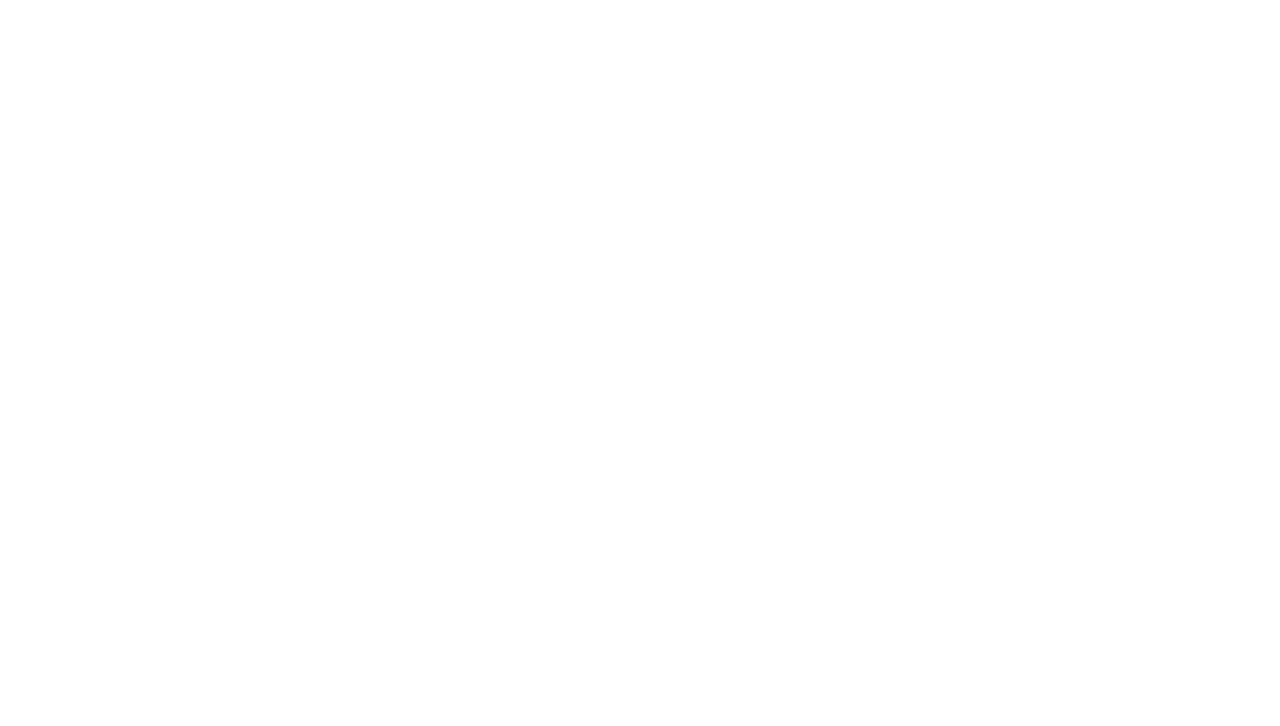
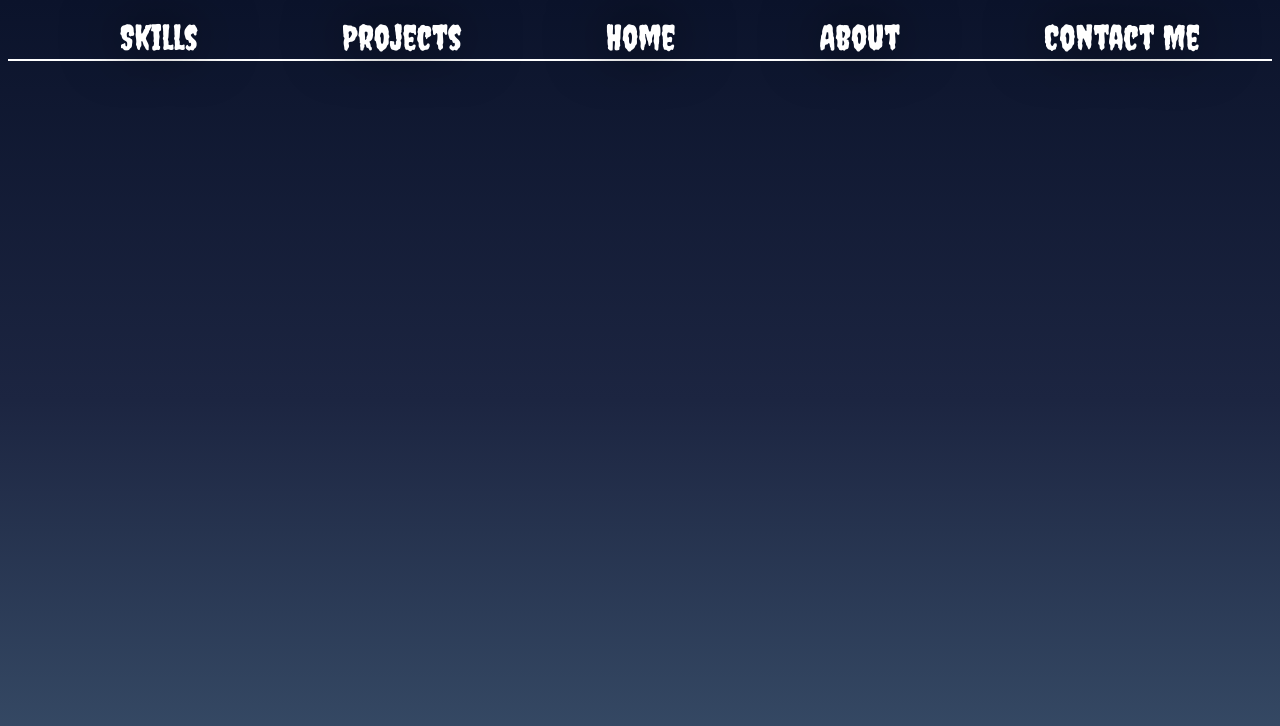
Before and after one commit to ronaldsalig/Personal-Portfolio, a plain HTML site: page index.html in a window 1280 px wide. Drawn offline with Linux system fonts and the light colour scheme; a web font is replaced by a local one.

Commit message:
Added minor progress
Added nav-bar (not functional, not finish)

```diff
--- a/index.html
+++ b/index.html
@@ -4,11 +4,25 @@
     <meta charset="UTF-8">
     <meta name="viewport" content="width=device-width, initial-scale=1.0">
     <link rel="stylesheet" href="style.css">
+    <link rel="preconnect" href="https://fonts.googleapis.com">
+    <link rel="preconnect" href="https://fonts.gstatic.com" crossorigin>
+    <link href="https://fonts.googleapis.com/css2?family=Creepster&family=Happy+Monkey&family=Orbitron:wght@400..900&display=swap" rel="stylesheet">
     <title>Ronald Salig</title>
 </head>
 <body>
-    <div>
-
+    <div class="container">
+        <div>
+            <ul class="nav-bar">
+                <li><button class="nav-bar-btn">Skills</button></li>
+                <li><button class="nav-bar-btn">Projects</button></li>
+                <li><button class="nav-bar-btn">Home</button></li>
+                <li><button class="nav-bar-btn">About</button></li>
+                <li><button class="nav-bar-btn">Contact Me</button></li>
+            </ul>
+        </div>
+        <div>
+            <h1></h1>
+        </div>
     </div>
 </body>
 </html>
--- a/style.css
+++ b/style.css
@@ -0,0 +1,24 @@
+body{
+    background-image: linear-gradient(to bottom,#0b132b ,#1c2541,#3a506b);
+
+    background-repeat: no-repeat;
+    background-attachment: fixed;
+}
+
+.nav-bar{
+    display: flex;
+    flex-direction: row;
+    align-items: center;
+    justify-content: space-around;
+    list-style-type: none;
+    border-bottom: 2px white solid;
+}
+
+.nav-bar-btn{
+    border: none;
+    background-color: transparent;
+    color: white;
+    font-family: "Creepster", system-ui;
+    font-size: 35px;
+    text-shadow: 0px 0px 60px black;
+}
```
